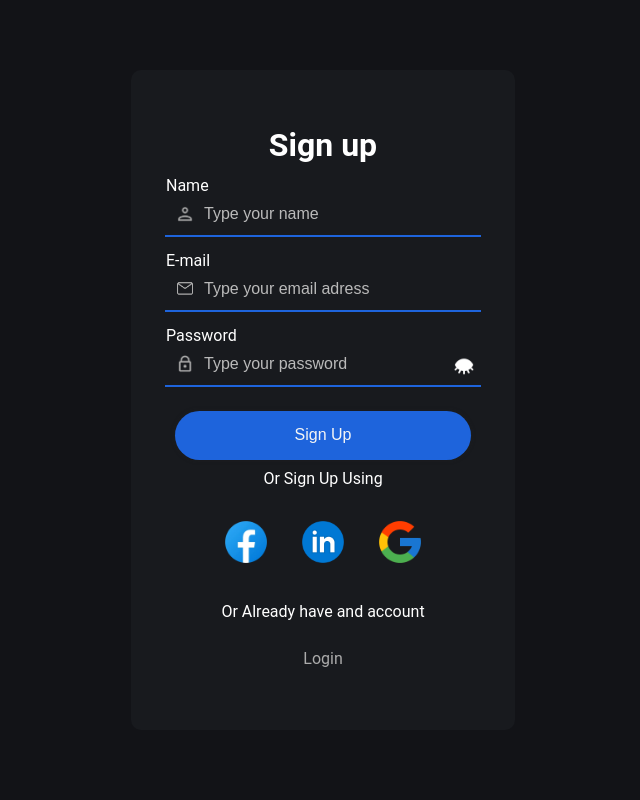
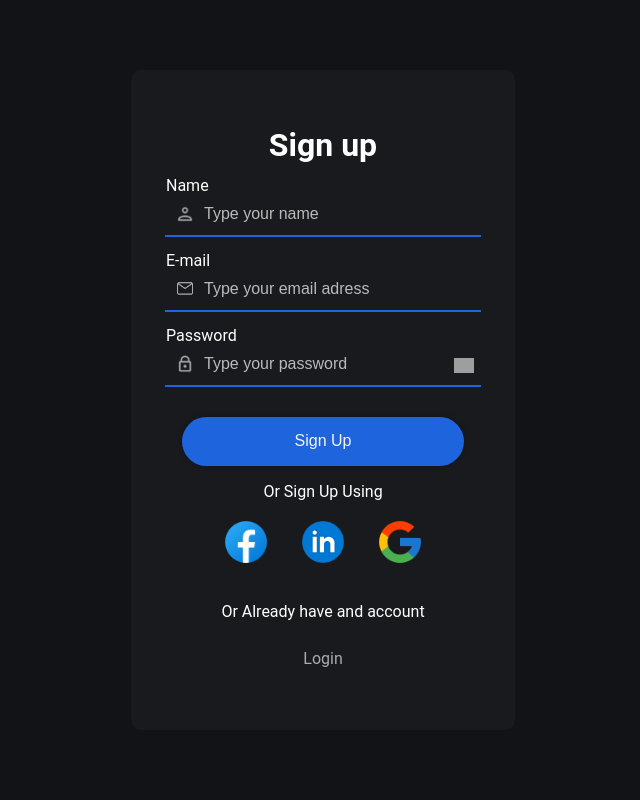
Before and after one commit to yimnaiconradndjousi-coder/Signup-System, a Flask app: template templates/signup.html in a window 1280 px wide. Shown: the whole page, without its empty margins (317-957 px from the left). Run offline with Flask 3, Linux system fonts and the light colour scheme; the template is opened without the code that fills it, so the values that code supplies are empty; grey boxes are pictures that could not be loaded.

```diff
--- a/main.py
+++ b/main.py
@@ -22,7 +22,13 @@ def password_hash(password: str) -> str:
     hashed_psswd_str = hashed_psswd.decode("utf-8")
     return hashed_psswd_str
 
-async def Signup(user):
+def verify_password(password: str, hashed_psswd: str) -> bool:
+    password_byte = password.encode('utf-8')
+    hashed_psswd_byte = hashed_psswd.encode('utf-8')
+    is_password_valid = bcrypt.checkpw(password_byte, hashed_psswd_byte)
+    return is_password_valid
+
+async def create_user(user):
     username: str = user.username.lower()
     email: str= user.email.lower()
     password: str= password_hash(user.password)
@@ -61,9 +67,12 @@ async def fetch_user_data():
             "message": "Invalid username",
         }), 400
 
-    await Signup(user)
+    await create_user(user)
 
     return jsonify({"message":"User created successfully"}), 201
 
+# @app.post('/login')
+# async def login():
+
 if __name__ == "__main__":
     app.run('localhost', 8080, debug=True)
--- a/static/main.js
+++ b/static/main.js
@@ -9,13 +9,15 @@ const hr = document.querySelector('.hr');
 const signupForm = document.querySelector('.signup-form');
 const signupBtn = document.getElementById('signup-btn');
 
+let showPasword = "password";
 const serverURL = "http://localhost:8080/signup"
 
 showOrHidePassword.addEventListener('click', function(e) {
+    // let psswdState = (showPasword === "password") ? "text": "password";
     if (passwordInput.type === 'password') {
         passwordInput.type = 'text';
         showOrHidePassword.src = '../src/hide-password.png';
-    } else if (passwordInput.type === 'text') {
+    } else {
         passwordInput.type = 'password';
         showOrHidePassword.src = '../src/show-password.png';
     }
--- a/static/signup.css
+++ b/static/signup.css
@@ -6,6 +6,7 @@
     --text-color: rgb(171, 171, 171);
     --text-color-1: rgb(255, 255, 255);
     --placeholder-color:rgb(186, 186, 186);
+    --secondary-color: rgb(41, 155, 254);
     --text-font: roboto,Verdana, Geneva, Tahoma, sans-serif;
     --bg-color: whitesmoke;
     --image-size: 50px;
@@ -95,7 +96,6 @@ body {
 form {
     display: flex;
     flex-direction: column;
-    /* align-items: center; */
     justify-content: center;
     width: 100%;
     height: 100%;
@@ -177,29 +177,27 @@ input:-webkit-autofill:active {
     margin-bottom: 5%;
     background-color: rgb(30, 100, 220);
     color: whitesmoke;
-    box-shadow: 0 0 5px rgba(40, 40, 40, 0.285);
+    box-shadow: 0 0 5px rgba(0, 0, 0, 0.285);
     transition: 0.2s ease;
 }
 
 #signup-btn {
     font-size: 1em;
-    margin: 3%;
-}
-
-.login-btn:hover {
-    background-color: rgb(30, 115, 220);
-}
-
-.login-btn:active {
-    opacity: 0.9;
-    transform: translateY(4px) translateX(2px) scale(0.98);
-    box-shadow: none;
+    margin: 5%;
 }
 
 .sign-up {
     display: flex;
+    flex-direction: column;
     justify-content: center;
-    margin-bottom: 0;
+    align-items: center;
+    margin: 0;
+    margin-bottom: 10%;
+}
+
+.sign-up p {
+    margin: 0;
+    margin-bottom: 5%;
 }
 
 .signup-option, .login-option {
@@ -209,50 +207,20 @@ input:-webkit-autofill:active {
     justify-content: center;
     justify-content: space-between;
     margin: 0;
-    margin-bottom: 10%;
 }
 
 .login-option {
     margin-bottom: 20%;
 }
 
-.external-link {
+.login {
     text-decoration: none;
     color:var(--text-color);
     text-align: center;
     margin-bottom: 5%;
+    transition: all 0.2s ease
 }
 
-
-/* @media (min-width: 768px) {
-    form {
-        max-width: 800px;
-    }
-
-    .signup-form {
-        min-height: 500px;
-        width: 25%;
-        max-width: 500px;
-        padding: 10px;
-        border-radius: 15px;
-        display: flex;
-        box-shadow: 0 0 12px rgba(9, 9, 9, 0.285);
-    }
-
-    .signup-option {
-        gap: 2%;
-    }
-
-    body {
-        margin: 0;
-        align-items: center;
-        justify-content: center;
-        height: 100vh;
-        display: flex;
-    }
-
-    #show-or-hide-password {
-        margin-left: 6px;
-    }
-
-} */
+.login:hover {
+    color: var(--secondary-color);
+}
--- a/templates/signup.html
+++ b/templates/signup.html
@@ -22,7 +22,6 @@
                     <img src="../src/user icon.png" class="input-icon" alt="user icon">
                     <input type="text" name="username" id="username" placeholder="Type your name" autocomplete="username">
                 </div>
-
                 <hr class="hr">
             </div>
             <p id="username-error"></p>
@@ -33,7 +32,6 @@
                     <img src="../src/email2.png" class="input-icon" alt="mail icon">
                     <input type="email" name="email" id="email" placeholder="Type your email adress" autocomplete="username">
                 </div>
-
                 <hr class="hr">
             </div>
             <p id="email-error"></p>
@@ -43,17 +41,16 @@
                 <div class="input-and-logo">
                     <img src="../src/lock icon.png" class="input-icon" alt="lock icon">
                     <input type="password" name="password" id="password" placeholder="Type your password" autocomplete="current-password">
-                    <img src="../src/hide-password.png" id="show-or-hide-password" alt="eye icon">
+                    <img src="../src/show-password.png" id="show-or-hide-password" alt="Show password">
                 </div>
-
                 <hr class="hr">
             </div>
             <p id="password-error"></p>
 
             <button id="signup-btn">Sign Up</button>
 
-            <p>Or Sign Up Using</p>
             <div class="sign-up">
+                <p>Or Sign Up Using</p>
                 <div class="signup-option">
                     <a href="#"><img class="socail-media-icons" src="../src/facebook.webp" alt="facebook logo"></a>
                     <a href="#"><img class="socail-media-icons" src="../src/linkedin.png" alt="linkedin logo"></a>
@@ -62,7 +59,7 @@
             </div>
 
             <p>Or Already have and account</p>
-            <a href="./login.html" class="external-link">Login</a>
+            <a href="./login.html" class="login">Login</a>
 
         </form>
 
```
Also changed, not shown: db/database.py (+11 -0 lines).
